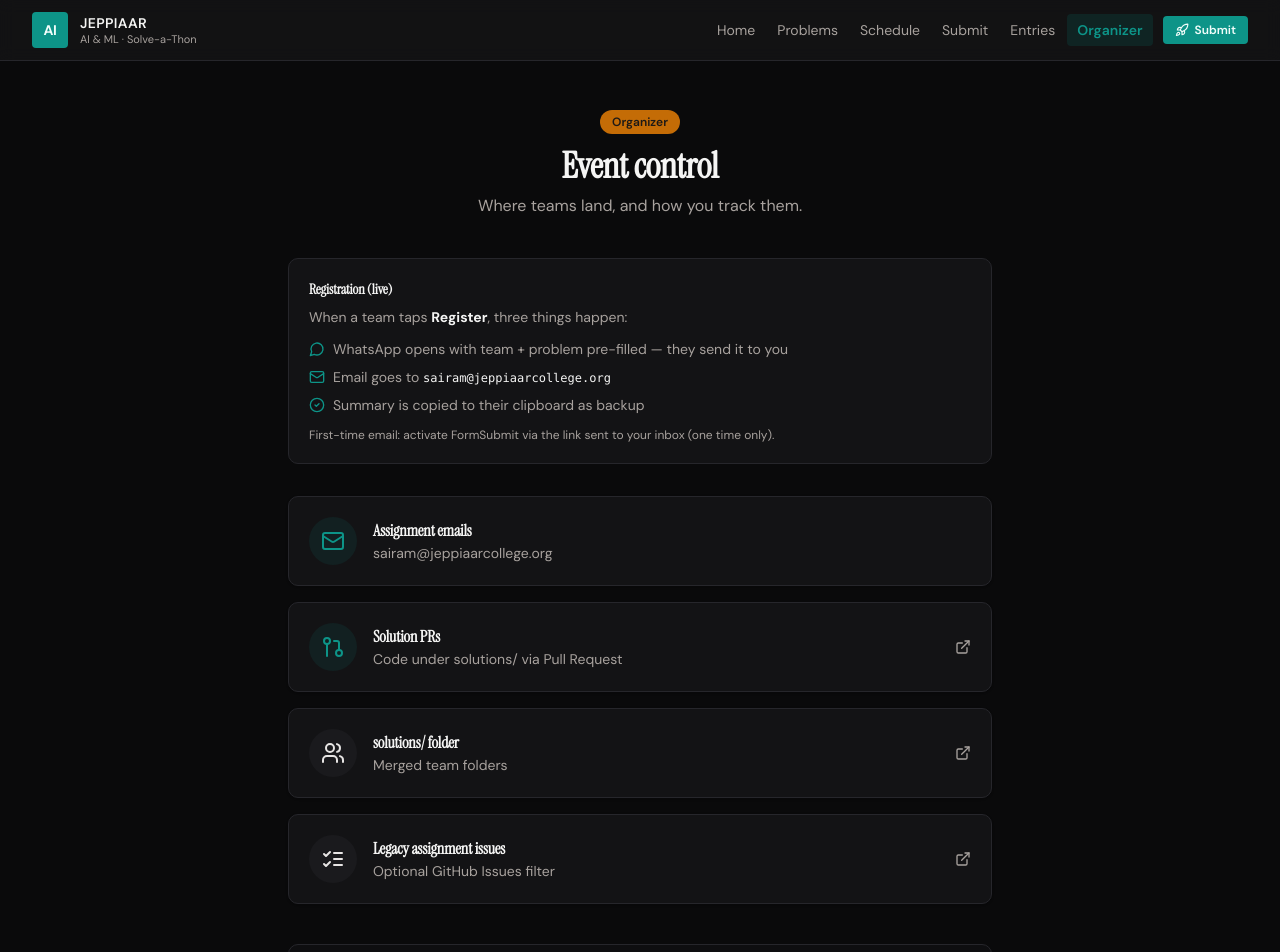
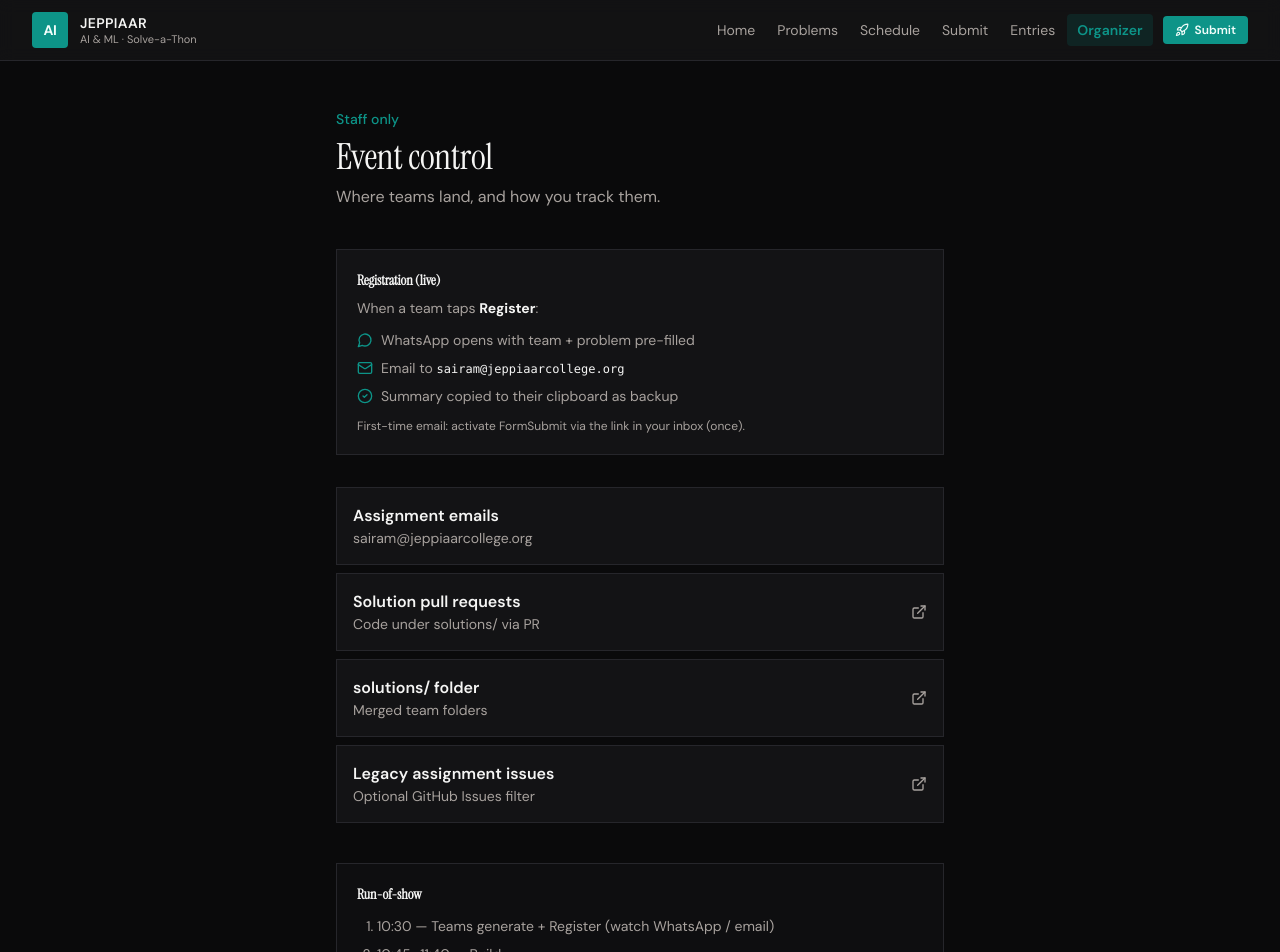
Before and after one commit to sairambn/AI-Competition, a React (Vite) app: page /organizer in a window 1280 px wide. Shown: the top 952 px of the page. Built offline with nearby package versions, Linux system fonts and the light colour scheme.

Commit message:
Organizer page: cleaner elite layout without pill badges and icon circles

```diff
--- a/src/pages/OrganizerPage.tsx
+++ b/src/pages/OrganizerPage.tsx
@@ -1,122 +1,102 @@
-import { ExternalLink, Users, ListChecks, GitPullRequest, Mail, MessageCircle, CheckCircle2 } from "lucide-react";
+import { ExternalLink, Mail, MessageCircle, CheckCircle2 } from "lucide-react";
 
 const REPO = "https://github.com/sairambn/AI-Competition";
 const ORGANIZER_EMAIL = "sairam@jeppiaarcollege.org";
 
 export function OrganizerPage() {
   return (
-    <div className="mx-auto max-w-3xl px-4 py-12 sm:px-6 lg:px-8">
-      <div className="mb-10 animate-fade-up text-center">
-        <span className="mb-3 inline-flex rounded-full bg-accent/90 px-3 py-1 text-xs font-semibold text-accent-foreground">
-          Organizer
-        </span>
-        <h1 className="text-3xl font-bold text-foreground sm:text-4xl">
-          Event control
-        </h1>
+    <div className="mx-auto max-w-2xl px-4 py-12 sm:px-6 lg:px-8">
+      <header className="mb-10 animate-fade-up">
+        <p className="text-sm font-medium text-primary">Staff only</p>
+        <h1 className="mt-2 text-3xl text-foreground sm:text-4xl">Event control</h1>
         <p className="mt-2 text-muted-foreground">
           Where teams land, and how you track them.
         </p>
-      </div>
+      </header>
 
-      <div className="mb-8 rounded-xl border border-border bg-card p-5 text-sm">
+      <section className="mb-8 border border-border bg-card px-5 py-5 text-sm">
         <h2 className="font-semibold text-foreground">Registration (live)</h2>
         <p className="mt-2 text-muted-foreground">
-          When a team taps <strong className="text-foreground">Register</strong>, three things happen:
+          When a team taps <strong className="text-foreground">Register</strong>:
         </p>
-        <ol className="mt-3 space-y-2 text-muted-foreground">
+        <ul className="mt-3 space-y-2 text-muted-foreground">
           <li className="flex gap-2">
             <MessageCircle className="mt-0.5 h-4 w-4 shrink-0 text-primary" />
-            <span>WhatsApp opens with team + problem pre-filled — they send it to you</span>
+            <span>WhatsApp opens with team + problem pre-filled</span>
           </li>
           <li className="flex gap-2">
             <Mail className="mt-0.5 h-4 w-4 shrink-0 text-primary" />
             <span>
-              Email goes to <code className="text-xs text-foreground">{ORGANIZER_EMAIL}</code>
+              Email to <code className="text-xs text-foreground">{ORGANIZER_EMAIL}</code>
             </span>
           </li>
           <li className="flex gap-2">
             <CheckCircle2 className="mt-0.5 h-4 w-4 shrink-0 text-primary" />
-            <span>Summary is copied to their clipboard as backup</span>
+            <span>Summary copied to their clipboard as backup</span>
           </li>
-        </ol>
+        </ul>
         <p className="mt-3 text-xs text-muted-foreground">
-          First-time email: activate FormSubmit via the link sent to your inbox (one time only).
+          First-time email: activate FormSubmit via the link in your inbox (once).
         </p>
-      </div>
+      </section>
 
-      <div className="space-y-4">
-        <a
-          href={`mailto:${ORGANIZER_EMAIL}`}
-          className="card-lift flex items-center gap-4 rounded-xl border border-border bg-card p-5 shadow-sm transition hover:border-primary/40"
-        >
-          <div className="flex h-12 w-12 shrink-0 items-center justify-center rounded-full bg-primary/10 text-primary">
-            <Mail className="h-6 w-6" />
-          </div>
-          <div className="flex-1">
-            <h2 className="font-semibold text-foreground">Assignment emails</h2>
-            <p className="text-sm text-muted-foreground">{ORGANIZER_EMAIL}</p>
-          </div>
-        </a>
+      <nav className="space-y-2">
+        {[
+          {
+            href: `mailto:${ORGANIZER_EMAIL}`,
+            title: "Assignment emails",
+            sub: ORGANIZER_EMAIL,
+            external: false,
+          },
+          {
+            href: `${REPO}/pulls?q=is%3Apr+[Solution]`,
+            title: "Solution pull requests",
+            sub: "Code under solutions/ via PR",
+            external: true,
+          },
+          {
+            href: `${REPO}/tree/main/solutions`,
+            title: "solutions/ folder",
+            sub: "Merged team folders",
+            external: true,
+          },
+          {
+            href: `${REPO}/issues?q=is%3Aissue+[Assignment]`,
+            title: "Legacy assignment issues",
+            sub: "Optional GitHub Issues filter",
+            external: true,
+          },
+        ].map((item) => (
+          <a
+            key={item.title}
+            href={item.href}
+            target={item.external ? "_blank" : undefined}
+            rel={item.external ? "noopener noreferrer" : undefined}
+            className="flex items-center justify-between border border-border bg-card px-4 py-4 transition-colors hover:border-primary/40 hover:bg-secondary/30"
+          >
+            <div>
+              <p className="font-semibold text-foreground">{item.title}</p>
+              <p className="text-sm text-muted-foreground">{item.sub}</p>
+            </div>
+            {item.external && (
+              <ExternalLink className="h-4 w-4 shrink-0 text-muted-foreground" />
+            )}
+          </a>
+        ))}
+      </nav>
 
-        <a
-          href={`${REPO}/pulls?q=is%3Apr+[Solution]`}
-          target="_blank"
-          rel="noopener noreferrer"
-          className="card-lift flex items-center gap-4 rounded-xl border border-border bg-card p-5 shadow-sm transition hover:border-primary/40"
-        >
-          <div className="flex h-12 w-12 shrink-0 items-center justify-center rounded-full bg-primary/10 text-primary">
-            <GitPullRequest className="h-6 w-6" />
-          </div>
-          <div className="flex-1">
-            <h2 className="font-semibold text-foreground">Solution PRs</h2>
-            <p className="text-sm text-muted-foreground">Code under solutions/ via Pull Request</p>
-          </div>
-          <ExternalLink className="h-4 w-4 text-muted-foreground" />
-        </a>
-
-        <a
-          href={`${REPO}/tree/main/solutions`}
-          target="_blank"
-          rel="noopener noreferrer"
-          className="card-lift flex items-center gap-4 rounded-xl border border-border bg-card p-5 shadow-sm transition hover:border-primary/40"
-        >
-          <div className="flex h-12 w-12 shrink-0 items-center justify-center rounded-full bg-secondary text-secondary-foreground">
-            <Users className="h-6 w-6" />
-          </div>
-          <div className="flex-1">
-            <h2 className="font-semibold text-foreground">solutions/ folder</h2>
-            <p className="text-sm text-muted-foreground">Merged team folders</p>
-          </div>
-          <ExternalLink className="h-4 w-4 text-muted-foreground" />
-        </a>
-
-        <a
-          href={`${REPO}/issues?q=is%3Aissue+[Assignment]`}
-          target="_blank"
-          rel="noopener noreferrer"
-          className="card-lift flex items-center gap-4 rounded-xl border border-border bg-card p-5 shadow-sm transition hover:border-primary/40"
-        >
-          <div className="flex h-12 w-12 shrink-0 items-center justify-center rounded-full bg-secondary text-secondary-foreground">
-            <ListChecks className="h-6 w-6" />
-          </div>
-          <div className="flex-1">
-            <h2 className="font-semibold text-foreground">Legacy assignment issues</h2>
-            <p className="text-sm text-muted-foreground">Optional GitHub Issues filter</p>
-          </div>
-          <ExternalLink className="h-4 w-4 text-muted-foreground" />
-        </a>
-      </div>
-
-      <div className="mt-10 rounded-xl border border-border bg-parchment p-6 text-sm">
-        <h3 className="font-semibold text-foreground">Suggested run-of-show</h3>
+      <section className="mt-10 border border-border bg-parchment px-5 py-5 text-sm">
+        <h3 className="font-semibold text-foreground">Run-of-show</h3>
         <ol className="mt-3 list-decimal space-y-2 pl-5 text-muted-foreground">
           <li>10:30 — Teams generate + Register (watch WhatsApp / email)</li>
           <li>10:45–11:40 — Build</li>
-          <li>Teams push a folder under <code className="text-xs">solutions/</code> and open a PR</li>
+          <li>
+            Teams push under <code className="text-xs">solutions/</code> and open a PR
+          </li>
           <li>11:40 — Presentations (2–3 min)</li>
           <li>Score: clarity · usefulness · demo</li>
         </ol>
-      </div>
+      </section>
     </div>
   );
 }
```
